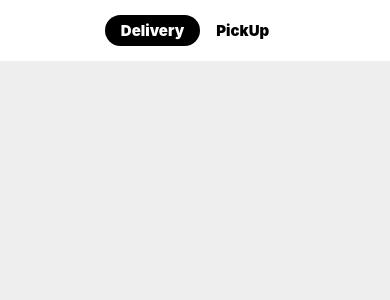
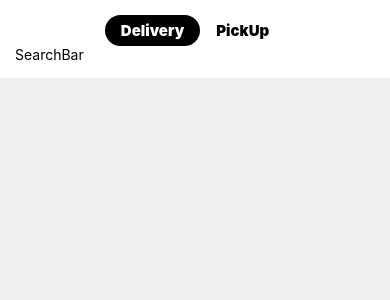
Before and after one commit to software-developer-yamin/Uber-Eats-With-React-Native, a React Native app: screen / in a window 390 px wide. Shown: the top 300 px of the page. Built offline with nearby package versions, Linux system fonts and the light colour scheme.

Commit message:
creating SearchBar component

```diff
--- a/App.jsx
+++ b/App.jsx
@@ -1,22 +1,5 @@
-import { StatusBar } from "expo-status-bar";
-import { Platform, SafeAreaView, StyleSheet, View } from "react-native";
 import Home from "./screens/Home";
 
 export default function App() {
-  return (
-    <SafeAreaView style={styles.container}>
-      <View style={{ backgroundColor: "white", padding: 15 }}>
-        <Home />
-      </View>
-      <StatusBar style="dark" />
-    </SafeAreaView>
-  );
+  return <Home />;
 }
-
-const styles = StyleSheet.create({
-  container: {
-    flex: 1,
-    backgroundColor: "#eee",
-    paddingTop: Platform.OS === "android" ? 30 : 0,
-  },
-});
--- /dev/null
+++ b/components/SearchBar.jsx
@@ -0,0 +1,14 @@
+import { StyleSheet, Text, View } from 'react-native'
+import React from 'react'
+
+const SearchBar = () => {
+  return (
+    <View>
+      <Text>SearchBar</Text>
+    </View>
+  )
+}
+
+export default SearchBar
+
+const styles = StyleSheet.create({})
--- a/package.json
+++ b/package.json
@@ -15,6 +15,7 @@
     "react": "17.0.1",
     "react-dom": "17.0.1",
     "react-native": "0.64.3",
+    "react-native-google-places-autocomplete": "^2.4.1",
     "react-native-web": "0.17.1"
   },
   "devDependencies": {
--- a/screens/Home.jsx
+++ b/screens/Home.jsx
@@ -1,14 +1,24 @@
-import { StyleSheet, Text, View } from "react-native";
+import { StatusBar } from "expo-status-bar";
+import { Platform, SafeAreaView, StyleSheet, View } from "react-native";
 import HeaderTabs from "../components/HeaderTabs";
+import SearchBar from "../components/SearchBar";
 
-const Home = () => {
+export default function Home() {
   return (
-    <View>
-      <HeaderTabs/>
-    </View>
+    <SafeAreaView style={styles.container}>
+      <StatusBar style="auto" />
+      <View style={{ backgroundColor: "white", padding: 15 }}>
+        <HeaderTabs />
+        <SearchBar />
+      </View>
+    </SafeAreaView>
   );
-};
+}
 
-export default Home;
-
-const styles = StyleSheet.create({});
+const styles = StyleSheet.create({
+  container: {
+    flex: 1,
+    backgroundColor: "#eee",
+    paddingTop: Platform.OS === "android" ? 30 : 0,
+  },
+});
```
Also changed, not shown: 1 other file (tests, documents, lock files or other folders).
